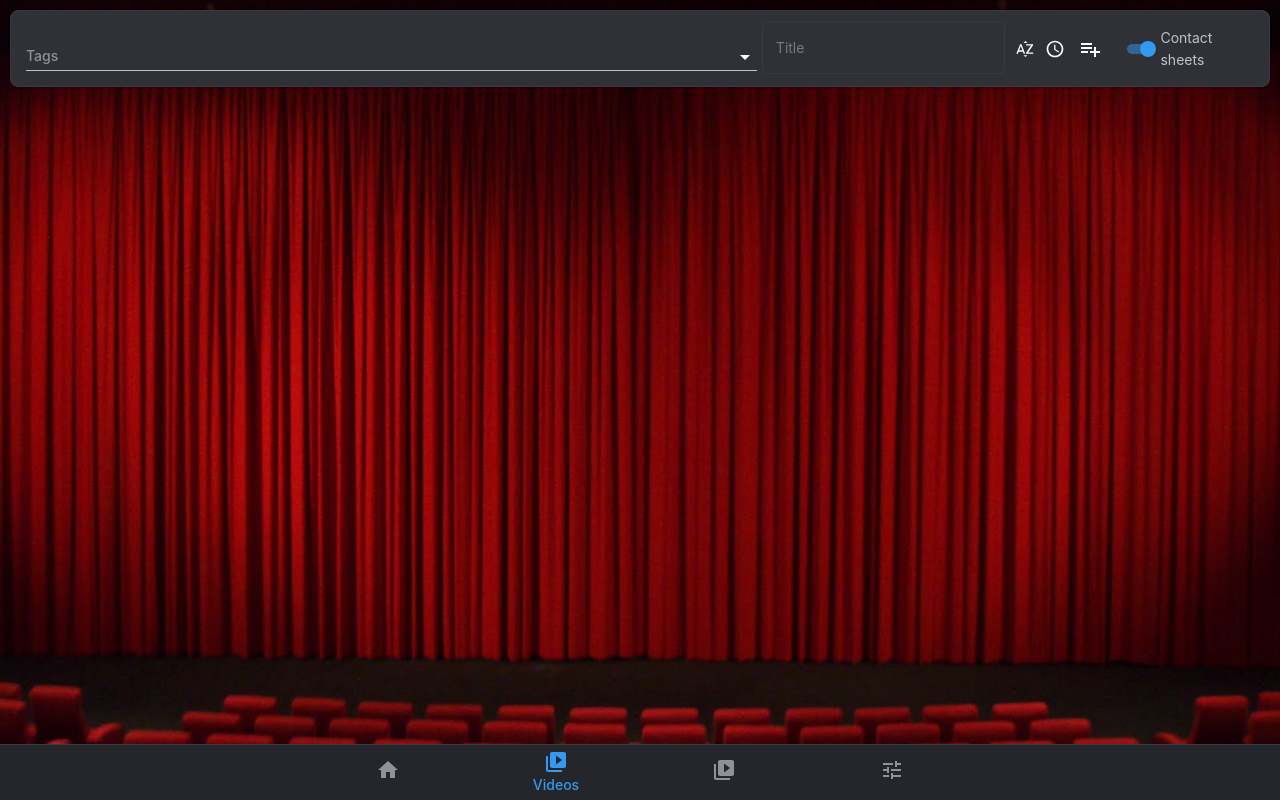
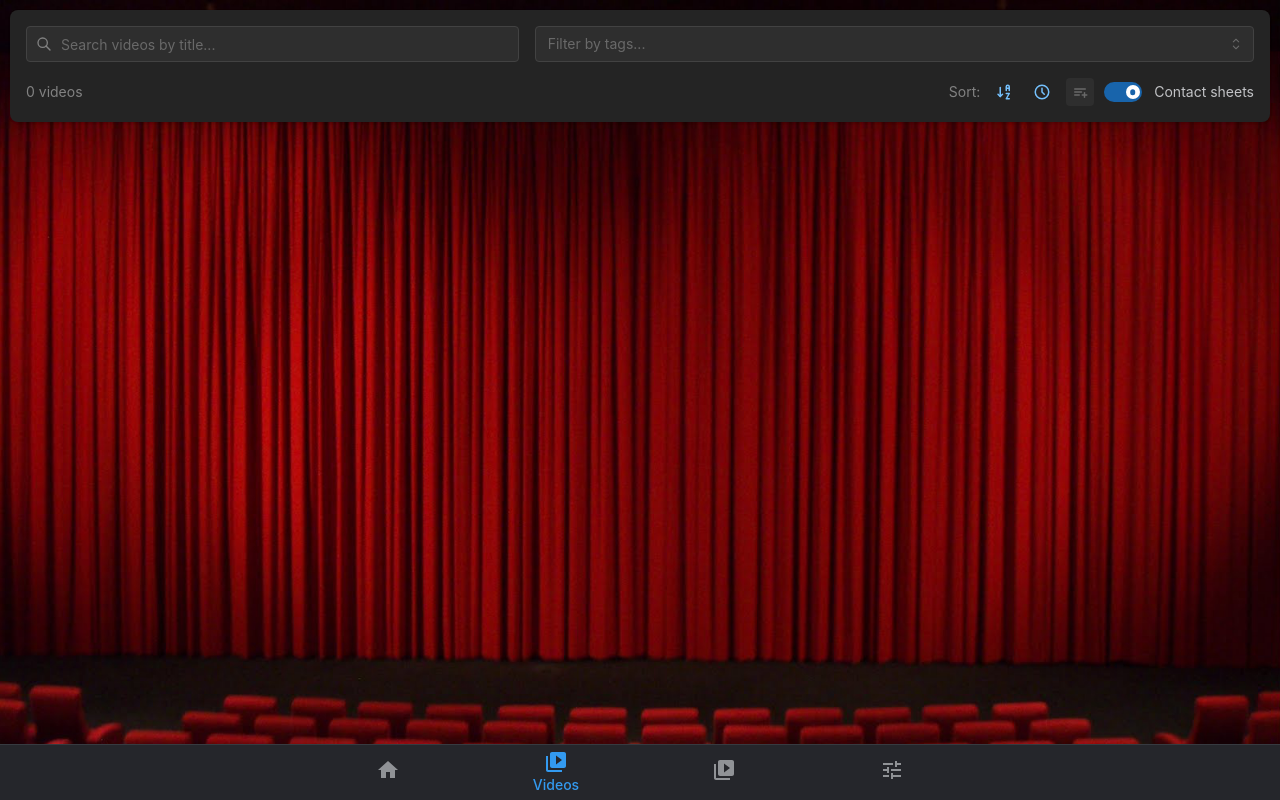
Before and after one commit to Ledragon/VideoPlayer, a React (Vite) app: page /videos in a window 1280 px wide. Built offline with nearby package versions, Linux system fonts and the light colour scheme; no server answers.

Commit message:
Updated filters layout

```diff
--- a/src/mantineTheme.ts
+++ b/src/mantineTheme.ts
@@ -1,163 +1,129 @@
 import { createTheme, MantineColorsTuple } from '@mantine/core';
 
-// Mantine blue color tuple (matching getMantineStyledTheme.ts)
-const mantineBlue: MantineColorsTuple = [
-  '#e7f5ff',
-  '#d0ebff',
-  '#a5d8ff',
-  '#74c0fc',
-  '#339af0',
-  '#228be6',
-  '#1c7ed6',
-  '#1971c2',
-  '#1864ab',
-  '#0b4d8c'
-];
+// Mantine blue color tuple - using the standard Mantine blue
+const mantineBlue: MantineColorsTuple = ['#e7f5ff', '#d0ebff', '#a5d8ff', '#74c0fc', '#339af0', '#228be6', '#1c7ed6', '#1971c2', '#1864ab', '#145aa0'];
 
 const mantineTheme = createTheme({
-  /** Primary color - using our custom blue */
+  /** Primary color - using Mantine's standard blue */
   primaryColor: 'blue',
 
-  /** Custom colors */
+  /** Custom colors - override with standard Mantine blue */
   colors: {
-    blue: mantineBlue,
+    blue: mantineBlue
   },
 
-  /** Font family - matching the MUI theme */
-  fontFamily: '-apple-system, BlinkMacSystemFont, "Segoe UI", Roboto, "Helvetica Neue", Arial, sans-serif',
-  fontFamilyMonospace: 'ui-monospace, SFMono-Regular, "SF Mono", Monaco, Consolas, "Liberation Mono", "Courier New", monospace',
+  /** Font family - Mantine defaults */
+  fontFamily: '-apple-system, BlinkMacSystemFont, Segoe UI, Roboto, Helvetica, Arial, sans-serif, Apple Color Emoji, Segoe UI Emoji',
+  fontFamilyMonospace: 'ui-monospace, SFMono-Regular, SF Mono, Monaco, Consolas, Liberation Mono, Courier New, monospace',
 
-  /** Font sizes - consistent with MUI theme */
+  /** Font sizes - Mantine defaults */
   fontSizes: {
-    xs: '0.75rem',   // 12px
-    sm: '0.875rem',  // 14px - body text
-    md: '1rem',      // 16px
-    lg: '1.125rem',  // 18px
-    xl: '1.25rem',   // 20px
+    xs: '0.75rem', // 12px
+    sm: '0.875rem', // 14px
+    md: '1rem', // 16px
+    lg: '1.125rem', // 18px
+    xl: '1.25rem' // 20px
   },
 
-  /** Headings - matching MUI theme typography */
+  /** Headings - Mantine defaults */
   headings: {
-    fontFamily: '-apple-system, BlinkMacSystemFont, "Segoe UI", Roboto, "Helvetica Neue", Arial, sans-serif',
-    fontWeight: '600',
+    fontFamily: '-apple-system, BlinkMacSystemFont, Segoe UI, Roboto, Helvetica, Arial, sans-serif',
+    fontWeight: '700',
     sizes: {
-      h1: { fontSize: '2.125rem', lineHeight: '1.15', fontWeight: '700' },
-      h2: { fontSize: '1.625rem', lineHeight: '1.2', fontWeight: '700' },
-      h3: { fontSize: '1.375rem', lineHeight: '1.25', fontWeight: '600' },
-      h4: { fontSize: '1.125rem', lineHeight: '1.3', fontWeight: '600' },
-      h5: { fontSize: '1rem', lineHeight: '1.4', fontWeight: '600' },
-      h6: { fontSize: '0.875rem', lineHeight: '1.45', fontWeight: '600' },
-    },
+      h1: { fontSize: '2.125rem', lineHeight: '1.3' },
+      h2: { fontSize: '1.625rem', lineHeight: '1.35' },
+      h3: { fontSize: '1.375rem', lineHeight: '1.4' },
+      h4: { fontSize: '1.125rem', lineHeight: '1.45' },
+      h5: { fontSize: '1rem', lineHeight: '1.5' },
+      h6: { fontSize: '0.875rem', lineHeight: '1.5' }
+    }
   },
 
-  /** Spacing - matching our Mantine spacing scale */
+  /** Spacing - Mantine defaults */
   spacing: {
-    xs: '10px',
-    sm: '12px',
-    md: '16px',
-    lg: '20px',
-    xl: '24px',
+    xs: '0.625rem', // 10px
+    sm: '0.75rem', // 12px
+    md: '1rem', // 16px
+    lg: '1.25rem', // 20px
+    xl: '1.5rem' // 24px
   },
 
-  /** Border radius - matching getMantineStyledTheme.ts */
+  /** Border radius - Mantine defaults */
   radius: {
-    xs: '2px',
-    sm: '4px',
-    md: '8px',
-    lg: '16px',
-    xl: '32px',
+    xs: '0.125rem', // 2px
+    sm: '0.25rem', // 4px
+    md: '0.5rem', // 8px
+    lg: '1rem', // 16px
+    xl: '2rem' // 32px
   },
 
-  /** Default radius for components */
+  /** Default radius - Mantine default */
   defaultRadius: 'sm',
 
-  /** Shadows - subtle shadows matching our MUI theme */
+  /** Shadows - Mantine defaults */
   shadows: {
-    xs: '0 1px 3px rgba(0, 0, 0, 0.05), 0 1px 2px rgba(0, 0, 0, 0.1)',
-    sm: '0 1px 3px rgba(0, 0, 0, 0.05), 0 1px 2px rgba(0, 0, 0, 0.1)',
-    md: '0 4px 6px -1px rgba(0, 0, 0, 0.1), 0 2px 4px -1px rgba(0, 0, 0, 0.06)',
-    lg: '0 10px 15px -3px rgba(0, 0, 0, 0.1), 0 4px 6px -2px rgba(0, 0, 0, 0.05)',
-    xl: '0 20px 25px -5px rgba(0, 0, 0, 0.1), 0 10px 10px -5px rgba(0, 0, 0, 0.04)',
+    xs: '0 0.0625rem 0.1875rem rgba(0, 0, 0, 0.05), 0 0.0625rem 0.125rem rgba(0, 0, 0, 0.1)',
+    sm: '0 0.0625rem 0.1875rem rgba(0, 0, 0, 0.05), 0 0.0625rem 0.125rem rgba(0, 0, 0, 0.1)',
+    md: '0 0.25rem 0.375rem -0.0625rem rgba(0, 0, 0, 0.1), 0 0.125rem 0.25rem -0.0625rem rgba(0, 0, 0, 0.06)',
+    lg: '0 0.625rem 0.9375rem -0.1875rem rgba(0, 0, 0, 0.1), 0 0.25rem 0.375rem -0.125rem rgba(0, 0, 0, 0.05)',
+    xl: '0 1.25rem 1.5625rem -0.3125rem rgba(0, 0, 0, 0.1), 0 0.625rem 0.625rem -0.3125rem rgba(0, 0, 0, 0.04)'
   },
 
-  /** Other theme properties */
+  /** Other theme properties - Mantine defaults */
   focusRing: 'auto',
   respectReducedMotion: true,
   cursorType: 'default',
 
-  /** Component-specific overrides */
+  /** Minimal component overrides - let Mantine handle most styling */
   components: {
+    Paper: {
+      defaultProps: {
+        shadow: 'sm'
+      }
+    },
+
     Button: {
       defaultProps: {
-        size: 'sm',
-      },
-      styles: {
-        root: {
-          fontWeight: 500,
-          fontSize: '0.875rem',
-          minHeight: '36px',
-          '&:hover': {
-            transform: 'none',
-          },
-        },
-      },
+        variant: 'filled'
+      }
+    },
+
+    ActionIcon: {
+      defaultProps: {
+        variant: 'subtle'
+      }
     },
 
     TextInput: {
-      styles: {
-        input: {
-          fontSize: '0.875rem',
-        },
-        label: {
-          fontSize: '0.875rem',
-          fontWeight: 500,
-        },
-      },
+      defaultProps: {
+        size: 'sm'
+      }
     },
 
-    Paper: {
-      styles: {
-        root: {
-          border: '1px solid var(--mantine-color-gray-3)',
-        },
-      },
+    MultiSelect: {
+      defaultProps: {
+        size: 'sm'
+      }
     },
 
-    Modal: {
-      styles: {
-        title: {
-          fontSize: '1.125rem',
-          fontWeight: 600,
-        },
-        body: {
-          fontSize: '0.875rem',
-        },
-      },
+    Switch: {
+      defaultProps: {
+        size: 'sm'
+      }
     },
 
-    Chip: {
+    Badge: {
       defaultProps: {
-        size: 'sm',
-      },
-      styles: {
-        root: {
-          fontSize: '0.75rem',
-          fontWeight: 500,
-          height: '24px',
-        },
-      },
+        variant: 'light'
+      }
     },
 
-    Tabs: {
-      styles: {
-        tab: {
-          fontSize: '0.875rem',
-          fontWeight: 500,
-          minHeight: '40px',
-        },
-      },
-    },
-  },
+    Tooltip: {
+      defaultProps: {
+        withArrow: true
+      }
+    }
+  }
 });
 
 export default mantineTheme;
--- a/src/routes/Videos/VideosFilters.tsx
+++ b/src/routes/Videos/VideosFilters.tsx
@@ -1,11 +1,11 @@
-import AccessTimeOutlinedIcon from '@mui/icons-material/AccessTimeOutlined';
-import SortByAlphaOutlinedIcon from '@mui/icons-material/SortByAlphaOutlined';
-import { Autocomplete, Box, FormControlLabel, IconButton, Paper, Switch, TextField } from '@mui/material';
+import { ActionIcon, Badge, Flex, Group, MultiSelect, Paper, Stack, Switch, Text, TextInput, Tooltip } from '@mantine/core';
+import { IconClock, IconPlaylistAdd, IconSearch, IconSortAscendingLetters } from '@tabler/icons-react';
+import { useDispatch } from 'react-redux';
 
 import { Tag } from '../../models/Tag';
 import { TagVideo } from '../../models/TagVideo';
 import { Video } from '../../models/Video';
-import AddAllToPlaylist from './AddAllToPlaylist';
+import { addVideos } from '../../redux/playlist.slice';
 
 interface PropType {
   displayedVideos: Video[];
@@ -34,46 +34,94 @@ const VideosFilters = (props: PropType) => {
     onShowContactSheetsChange
   } = props;
 
+  const dispatch = useDispatch();
+
+  const handleAddAllToPlaylist = () => {
+    if (displayedVideos?.length) {
+      dispatch(addVideos(displayedVideos.map((d) => d.id)));
+    }
+  };
+
+  // Prepare tags for MultiSelect
+  const tagOptions = tags
+    .filter((t) => !tagVideos || tagVideos.filter((d) => d.tagId === t.id).length > 0)
+    .map((tag) => ({
+      value: tag.id.toString(),
+      label: `${tag.value} (${(tagVideos || []).filter((d) => d.tagId === tag.id).length})`
+    }));
+
+  const selectedTagValues = selectedTags.map((tag) => tag.id.toString());
+
+  const handleTagsSelectChange = (values: string[]) => {
+    const selectedTagObjects = tags.filter((tag) => values.includes(tag.id.toString()));
+    onTagsChange(null, selectedTagObjects);
+  };
+
   return (
-    <Paper id="tags-chips" sx={{ flex: '1 0 auto', p: 0.5, display: 'flex' }}>
-      <Autocomplete
-        sx={{ flexGrow: 1, m: 0.5, flexBasis: '60%' }}
-        multiple
-        id="tags"
-        options={tags.filter((t) => !tagVideos || tagVideos.filter((d) => d.tagId === t.id).length > 0) || []}
-        getOptionLabel={(o) => (o ? `${o.value} (${(tagVideos || []).filter((d) => d.tagId === o.id).length})` : '')}
-        onChange={onTagsChange}
-        value={selectedTags}
-        renderInput={(params) => <TextField {...params} variant="standard" label="Tags" placeholder="Tags" margin="dense" sx={{ m: 0.5 }} />}
-      />
-      <TextField sx={{ flexGrow: 1, m: 0.5, flexBasis: '20%' }} onChange={onTitleSearchChange} placeholder="Title" />
-      <Box
-        sx={{
-          display: 'flex',
-          justifyContent: 'center',
-          alignItems: 'center'
-        }}>
-        <IconButton size="small" onClick={onAlphaSort} title="Sort by title">
-          <SortByAlphaOutlinedIcon fontSize="small" />
-        </IconButton>
-        <IconButton size="small" onClick={onDateSort} title="Sort by date">
-          <AccessTimeOutlinedIcon fontSize="small" />
-        </IconButton>
-        <AddAllToPlaylist videos={displayedVideos} />
-        <FormControlLabel
-          control={
-            <Switch
-              size="small"
-              checked={showContactSheets}
-              onChange={(e, checked) => {
-                onShowContactSheetsChange(checked);
-              }}
-            />
-          }
-          label="Contact sheets"
-          sx={{ mx: 1 }}
-        />
-      </Box>
+    <Paper shadow="sm" p="md" mb="md" radius="md">
+      <Stack gap="md">
+        {/* Top row: Search and Tags */}
+        <Flex gap="md" wrap="wrap" align="flex-end">
+          <TextInput
+            leftSection={<IconSearch size={16} />}
+            placeholder="Search videos by title..."
+            onChange={onTitleSearchChange}
+            style={{ flexGrow: 1, minWidth: '200px' }}
+            size="sm"
+          />
+
+          <MultiSelect
+            placeholder="Filter by tags..."
+            data={tagOptions}
+            value={selectedTagValues}
+            onChange={handleTagsSelectChange}
+            searchable
+            clearable
+            style={{ flexGrow: 2, minWidth: '300px' }}
+            size="sm"
+            maxDropdownHeight={200}
+          />
+        </Flex>
+
+        {/* Bottom row: Actions and Controls */}
+        <Flex justify="space-between" align="center" wrap="wrap" gap="md">
+          <Group gap="xs">
+            <Text size="sm" c="dimmed">
+              {displayedVideos.length} video{displayedVideos.length !== 1 ? 's' : ''}
+            </Text>
+            {selectedTags.length > 0 && (
+              <Badge variant="light" size="sm">
+                {selectedTags.length} tag{selectedTags.length !== 1 ? 's' : ''} selected
+              </Badge>
+            )}
+          </Group>
+
+          <Group gap="xs">
+            <Text size="sm" c="dimmed">
+              Sort:
+            </Text>
+            <Tooltip label="Sort by title">
+              <ActionIcon variant="subtle" onClick={onAlphaSort}>
+                <IconSortAscendingLetters size={18} />
+              </ActionIcon>
+            </Tooltip>
+
+            <Tooltip label="Sort by date">
+              <ActionIcon variant="subtle" onClick={onDateSort}>
+                <IconClock size={18} />
+              </ActionIcon>
+            </Tooltip>
+
+            <Tooltip label="Add all to playlist">
+              <ActionIcon variant="subtle" onClick={handleAddAllToPlaylist} disabled={!displayedVideos?.length}>
+                <IconPlaylistAdd size={18} />
+              </ActionIcon>
+            </Tooltip>
+
+            <Switch label="Contact sheets" size="sm" checked={showContactSheets} onChange={(e) => onShowContactSheetsChange(e.currentTarget.checked)} />
+          </Group>
+        </Flex>
+      </Stack>
     </Paper>
   );
 };
```
Also changed, not shown: src/App.tsx (+4 -5 lines).
